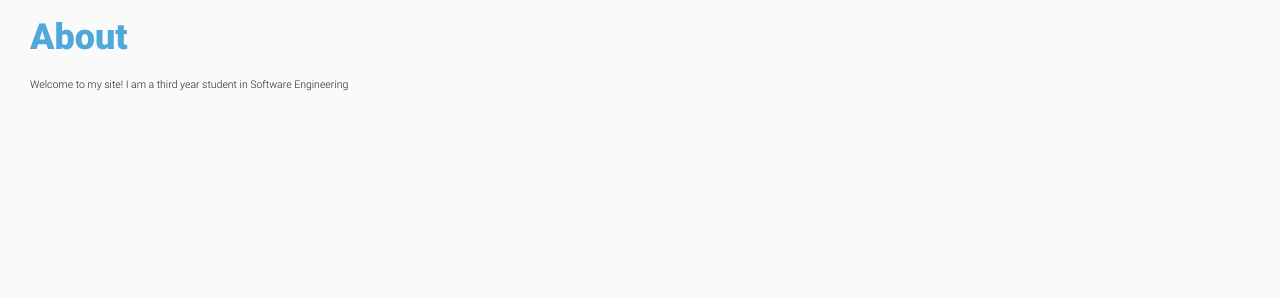
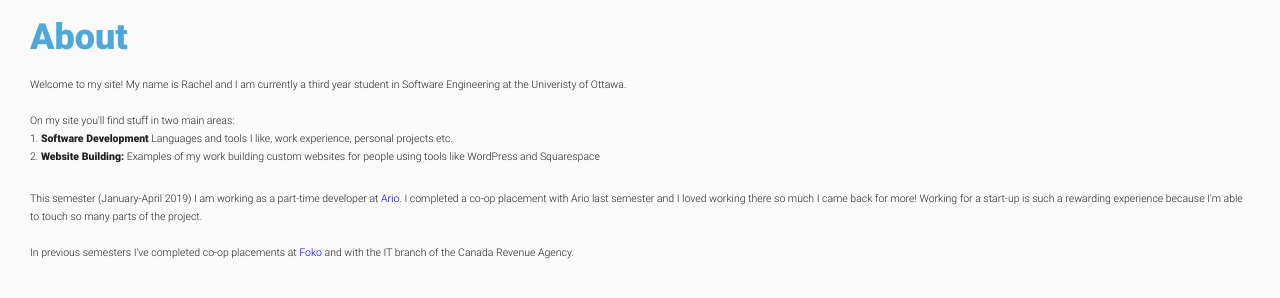
Before and after one commit to rachelmharrison/Personal-Site, a React (Create React App) app: page / in a window 1280 px wide. Shown: the part 820-1118 px from the top of the page. Built offline with nearby package versions, Linux system fonts and the light colour scheme.

Commit message:
update about me

```diff
--- a/src/pages/AboutPage/AboutPage.js
+++ b/src/pages/AboutPage/AboutPage.js
@@ -25,8 +25,18 @@ const AboutPage = (props, context) => {
         <div className="about-wrapper">
           <div className="about-content" style={{ color: textPrimary }}>
             <p>
-              Welcome to my site! I am a third year student in Software Engineering
+              Welcome to my site! My name is Rachel and I am currently a third year student in Software Engineering at the Univeristy of Ottawa. <br />
+              <br />
+              On my site you'll find stuff in two main areas: <br />
+              1. <b>Software Development</b> Languages and tools I like, work experience, personal projects etc. <br />
+              2. <b>Website Building:</b> Examples of my work building custom websites for people using tools like WordPress and Squarespace
             </p>
+            <br/>
+            This semester (January-April 2019) I am working as a part-time developer at <a href="https://www.arioplatform.com/" target="_blank">Ario</a>. I completed a co-op placement with Ario last
+            semester and I loved working there so much I came back for more! Working for a start-up is such a rewarding experience because I'm able to touch so many parts of the project.
+            <br />
+            <br />
+            In previous semesters I've completed co-op placements at <a href="https://fokoretail.com/" target="_blank">Foko</a> and with the IT branch of the Canada Revenue Agency.
           </div>
         </div>
       </div>
```
